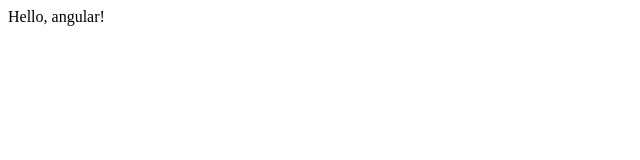
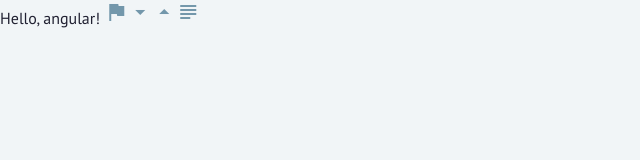
Before and after one commit to RinatValiullov/topic-test-angular, an Angular app: page / in a window 1280 px wide. Shown: the top 160 px of the page, without its empty margins (0-640 px from the left). Built offline with nearby package versions, Linux system fonts and the light colour scheme.

Commit message:
add global styles and Angular Material

```diff
--- a/angular.json
+++ b/angular.json
@@ -27,6 +27,7 @@
               "src/assets"
             ],
             "styles": [
+              "./node_modules/@angular/material/prebuilt-themes/indigo-pink.css",
               "src/styles.css"
             ],
             "scripts": []
@@ -94,6 +95,7 @@
               "src/assets"
             ],
             "styles": [
+              "./node_modules/@angular/material/prebuilt-themes/indigo-pink.css",
               "src/styles.css"
             ],
             "scripts": []
--- a/package.json
+++ b/package.json
@@ -11,10 +11,12 @@
   "private": true,
   "dependencies": {
     "@angular/animations": "~12.2.0",
+    "@angular/cdk": "^12.2.5",
     "@angular/common": "~12.2.0",
     "@angular/compiler": "~12.2.0",
     "@angular/core": "~12.2.0",
     "@angular/forms": "~12.2.0",
+    "@angular/material": "^12.2.5",
     "@angular/platform-browser": "~12.2.0",
     "@angular/platform-browser-dynamic": "~12.2.0",
     "@angular/router": "~12.2.0",
--- a/src/app/app.component.html
+++ b/src/app/app.component.html
@@ -1 +1,16 @@
 Hello, angular!
+<span class="material-icons" style="color: #7397AB">
+  flag
+</span>
+
+<span class="material-icons" style="color: #7397AB">
+  arrow_drop_down
+</span>
+
+<span class="material-icons" style="color: #7397AB">
+  arrow_drop_up
+</span>
+
+<span class="material-icons" style="color: #7397AB">
+  subject
+</span>
--- a/src/app/app.module.ts
+++ b/src/app/app.module.ts
@@ -3,6 +3,7 @@ import { BrowserModule } from '@angular/platform-browser';
 
 import { AppRoutingModule } from './app-routing.module';
 import { AppComponent } from './app.component';
+import { NoopAnimationsModule } from '@angular/platform-browser/animations';
 
 @NgModule({
   declarations: [
@@ -10,7 +11,8 @@ import { AppComponent } from './app.component';
   ],
   imports: [
     BrowserModule,
-    AppRoutingModule
+    AppRoutingModule,
+    NoopAnimationsModule
   ],
   providers: [],
   bootstrap: [AppComponent]
--- a/src/index.html
+++ b/src/index.html
@@ -1,13 +1,22 @@
 <!doctype html>
 <html lang="en">
+
 <head>
   <meta charset="utf-8">
   <title>TaskVectorly</title>
   <base href="/">
   <meta name="viewport" content="width=device-width, initial-scale=1">
   <link rel="icon" type="image/x-icon" href="favicon.ico">
+  <link rel="preconnect" href="https://fonts.googleapis.com">
+  <link rel="preconnect" href="https://fonts.gstatic.com" crossorigin>
+  <link href="https://fonts.googleapis.com/css2?family=PT+Sans&display=swap" rel="stylesheet">
+  <!-- <link rel="preconnect" href="https://fonts.gstatic.com"> -->
+  <!-- <link href="https://fonts.googleapis.com/css2?family=Roboto:wght@300;400;500&display=swap" rel="stylesheet"> -->
+  <link href="https://fonts.googleapis.com/icon?family=Material+Icons" rel="stylesheet">
 </head>
+
 <body>
   <app-root></app-root>
 </body>
+
 </html>
--- a/src/styles.css
+++ b/src/styles.css
@@ -1 +1,30 @@
 /* You can add global styles to this file, and also import other style files */
+
+:root {
+  --bg-color: rgba(241, 245, 247, 1);
+  --bg-ontrack: rgba(242, 247, 218, 1);
+  --bg-offtrack: rgba(255, 230, 235, 1);
+  --bg-help: rgba(33, 33, 50, 0.1);
+  --bg-pagination: rgba(227, 234, 238, 1);
+  --text-color: rgba(33, 33, 50, 1);
+}
+
+html {
+  box-sizing: border-box;
+  height: 100vh;
+}
+
+*,
+*:before,
+*:after {
+  box-sizing: inherit;
+}
+
+body {
+  background-color: var(--bg-color);
+  color: var(--text-color);
+  font-family: 'PT Sans', sans-serif;
+  line-height: 1.5;
+  height: inherit;
+  margin: 0;
+}
```
Also changed, not shown: 1 other file (tests, documents, lock files or other folders).
